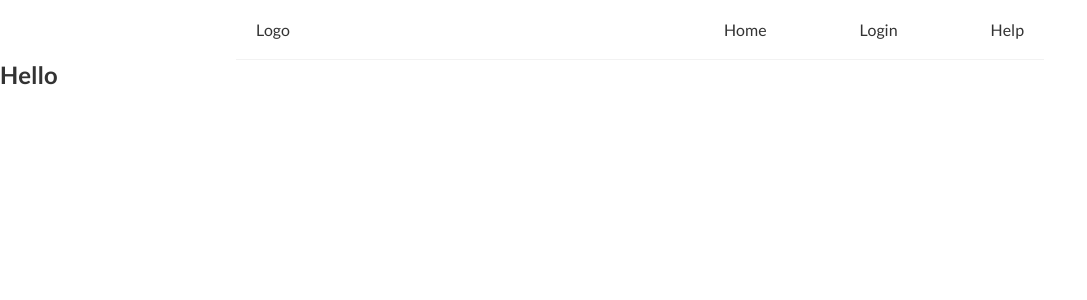
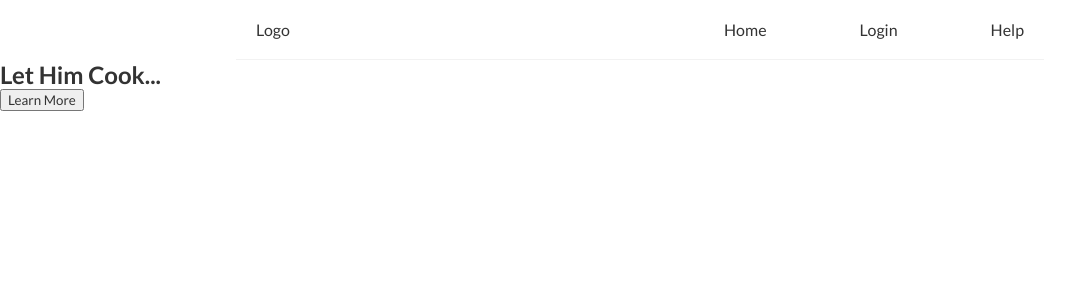
Before and after one commit to aabdullah27182845/notesAppUI, a React (Create React App) app: page / in a window 1280 px wide. Shown: the top 300 px of the page, without its empty margins (0-1087 px from the left). Built offline with nearby package versions, Linux system fonts and the light colour scheme.

Commit message:
added onto the home page

```diff
--- a/src/Home.js
+++ b/src/Home.js
@@ -1,7 +1,8 @@
 const Home = () => {
     return (
         <div className="home">
-            <h2>Hello</h2>
+            <h2>Let Him Cook...</h2>
+            <button>Learn More</button>
         </div>
      );
 }
--- a/src/index.css
+++ b/src/index.css
@@ -40,3 +40,9 @@
 .navbar .links ul li a:hover {
   color: #368b6f;
 }
+
+/* CSS for the home page */
+
+.home {
+
+}
```
